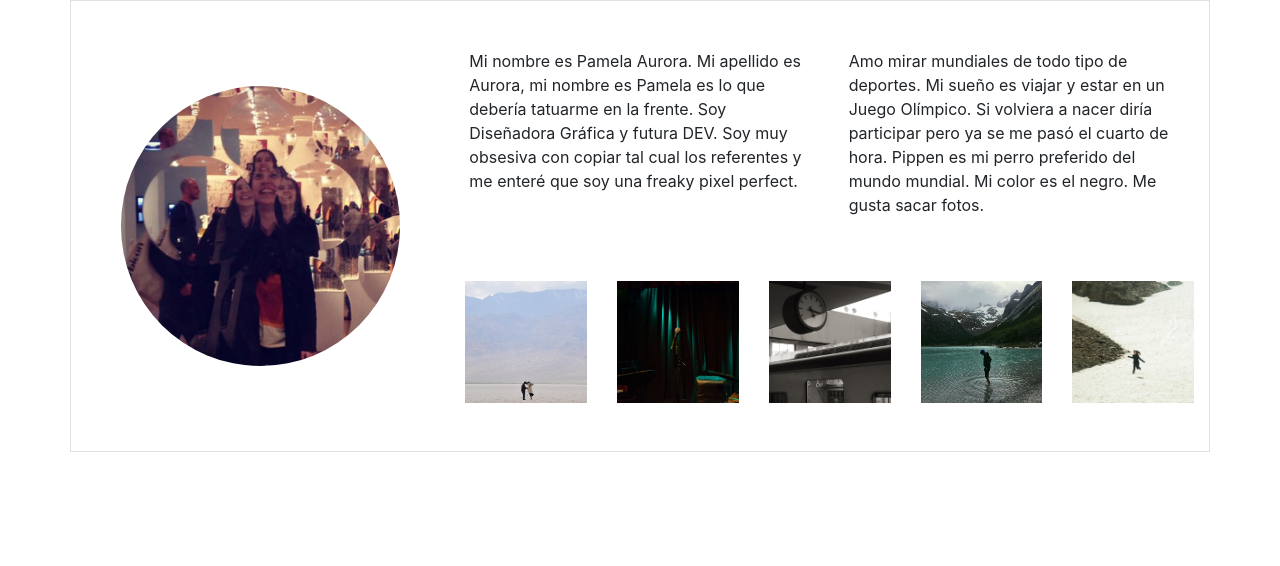
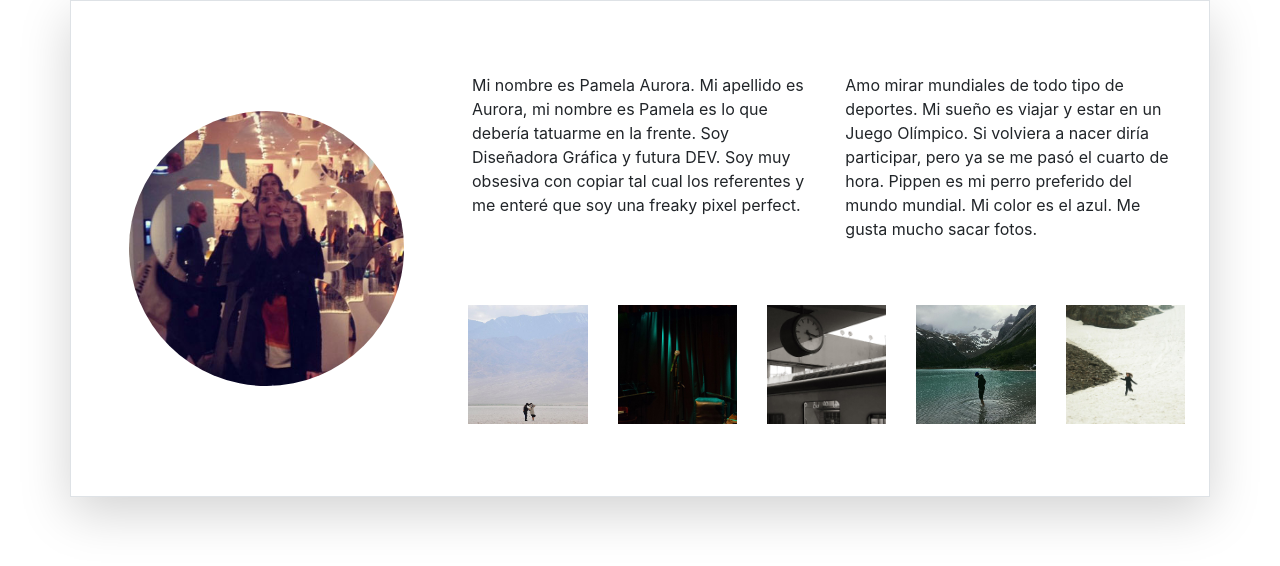
Before and after one commit to aurorapamela/TP-Contacto, a plain HTML site: page index.html in a window 1280 px wide. Drawn offline with Linux system fonts and the light colour scheme.

Commit message:
Sombras y edición de texto

```diff
--- a/index.html
+++ b/index.html
@@ -8,7 +8,7 @@
     <link rel="stylesheet" href="https://use.fontawesome.com/releases/v5.3.1/css/all.css" integrity="sha384-mzrmE5qonljUremFsqc01SB46JvROS7bZs3IO2EmfFsd15uHvIt+Y8vEf7N7fWAU" crossorigin="anonymous">
   </head>
   <body>
-    <div class="container border">
+    <div class="container border pr-4 shadow-lg p-4 mb-4 bg-white">
       <div class="row">
         <div class="col-md-4 col-sm-12 d-flex justify-content-center align-items-center my-5">
           <div class="avatar">
@@ -21,7 +21,7 @@
               <p>Mi nombre es Pamela Aurora. Mi apellido es Aurora, mi nombre es Pamela es lo que debería tatuarme en la frente. Soy Diseñadora Gráfica y futura DEV. Soy muy obsesiva con copiar tal cual los referentes y me enteré que soy una freaky pixel perfect.</p>
             </div>
             <div class="parrafo">
-              <p>Amo mirar mundiales de todo tipo de deportes. Mi sueño es viajar y estar en un Juego Olímpico. Si volviera a nacer diría participar pero ya se me pasó el cuarto de hora. Pippen es mi perro preferido del mundo mundial. Mi color es el negro. Me gusta sacar fotos. </p>
+              <p>Amo mirar mundiales de todo tipo de deportes. Mi sueño es viajar y estar en un Juego Olímpico. Si volviera a nacer diría participar, pero ya se me pasó el cuarto de hora. Pippen es mi perro preferido del mundo mundial. Mi color es el azul. Me gusta mucho sacar fotos. </p>
             </div>
           </div>
           <div class="row my-5">
```
